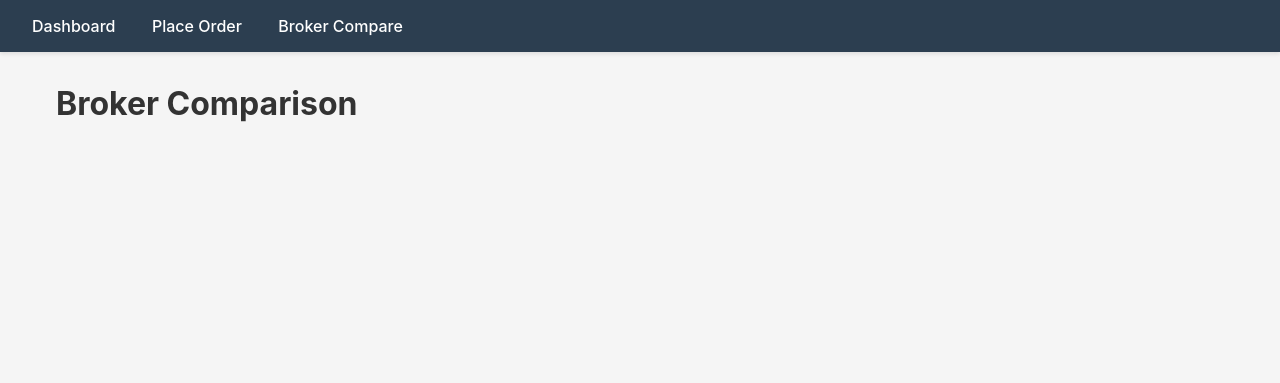
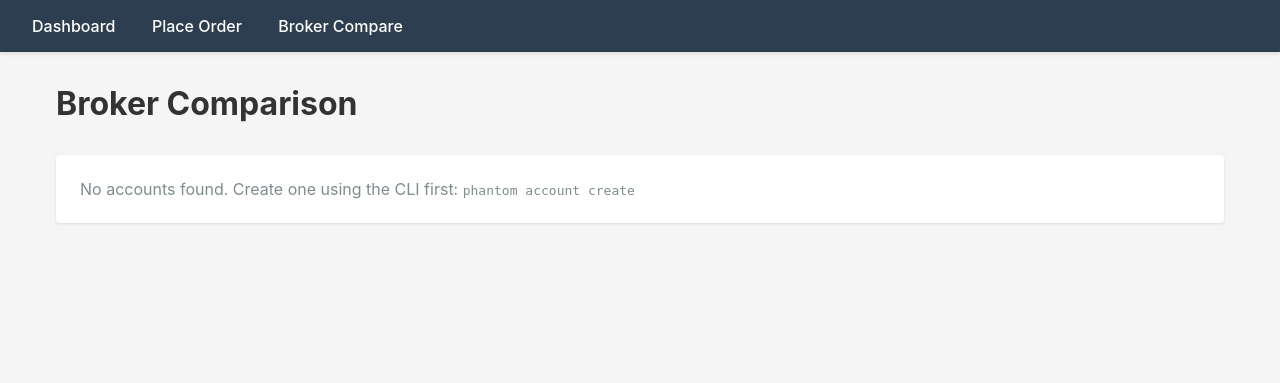
Before and after one commit to best-testing-monkey/phantom_ledger, a FastAPI app: template src/phantom/web/templates/broker_comparison.html in a window 1280 px wide. Shown: the top 383 px of the page. Run offline with FastAPI, Linux system fonts and the light colour scheme; the template is opened without the code that fills it, so the values that code supplies are empty; parts of the project's set-up code (start-up, migrations or seed data) failed here and were passed over; some libraries are stand-ins or nearby versions.

Commit message:
E16-S18: Broker comparison fix and account selector
Fixed the broker comparison page to show a clean account selector form
when no account is specified (previously returned HTTP 400 error).
Now displays all available accounts in a dropdown, or a helpful message
if no accounts exist. HTTP status is 200 for the empty state. The route
also passes the accounts list to the template in all return paths, enabling
potential account switcher UI in the future.

Co-Authored-By: Claude Sonnet 4.6 <noreply@anthropic.com>

```diff
--- a/src/phantom/web/templates/broker_comparison.html
+++ b/src/phantom/web/templates/broker_comparison.html
@@ -3,6 +3,27 @@
 {% block title %}Broker Comparison - Phantom Ledger{% endblock %}
 
 {% block content %}
+    {% if not account %}
+        <div class="header"><h1>Broker Comparison</h1></div>
+        {% if not accounts %}
+            <div class="card">
+                <p class="neutral">No accounts found. Create one using the CLI first: <code>phantom account create</code></p>
+            </div>
+        {% else %}
+            <div class="card">
+                <p>Select an account to compare simulated costs across all loaded broker profiles.</p>
+                <form method="get" action="/brokers/compare" style="margin-top:1rem;">
+                    <label>Account</label>
+                    <select name="account" style="width:auto;margin-bottom:1rem;">
+                        {% for a in accounts %}
+                        <option value="{{ a.name }}">{{ a.name }}</option>
+                        {% endfor %}
+                    </select>
+                    <button type="submit">Compare</button>
+                </form>
+            </div>
+        {% endif %}
+    {% else %}
         <div class="header">
             <h1>Broker Comparison</h1>
         </div>
@@ -57,4 +78,5 @@
                 <p>Could not generate broker comparison. Please check that your account has closed positions and broker profiles are available.</p>
             </div>
         {% endif %}
+    {% endif %}
 {% endblock %}
```
Also changed, not shown: src/phantom/web/routes/brokers.py (+17 -12 lines). Lines whose indentation alone changed are shown as unchanged.
